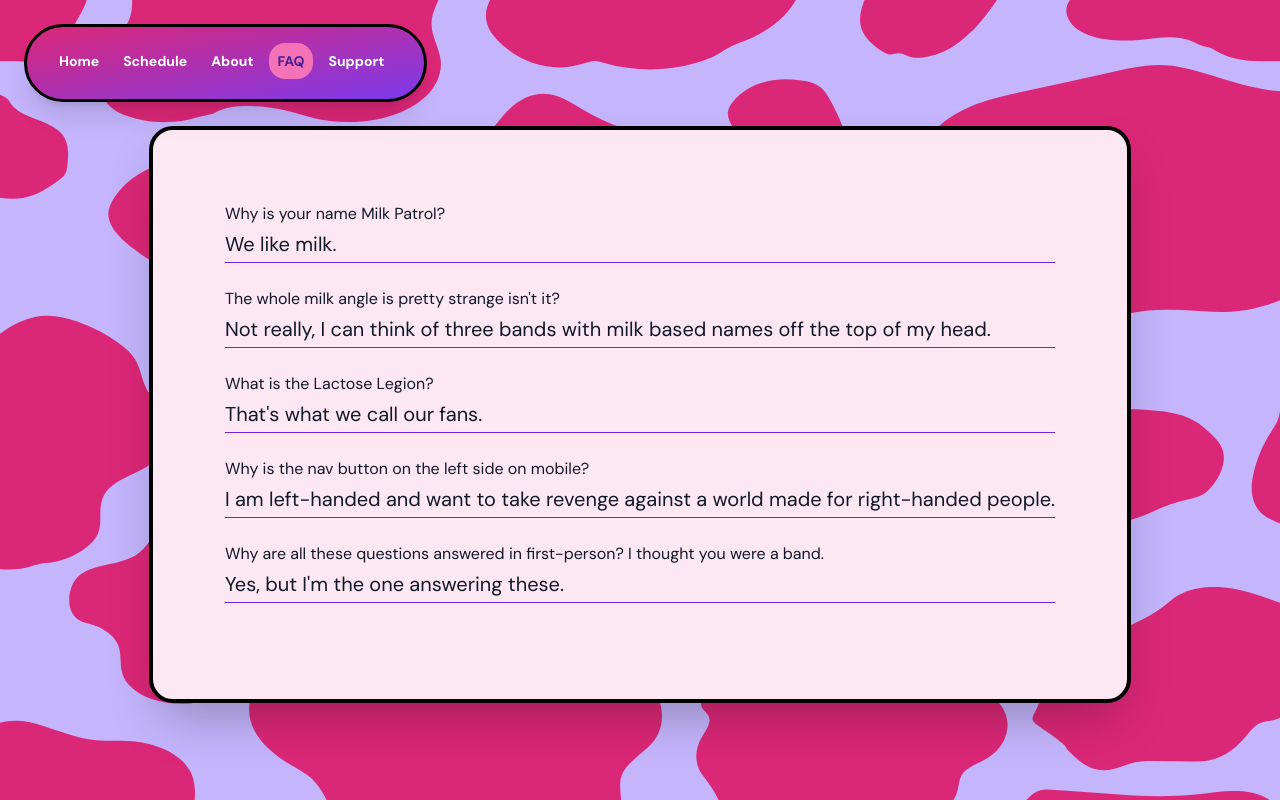
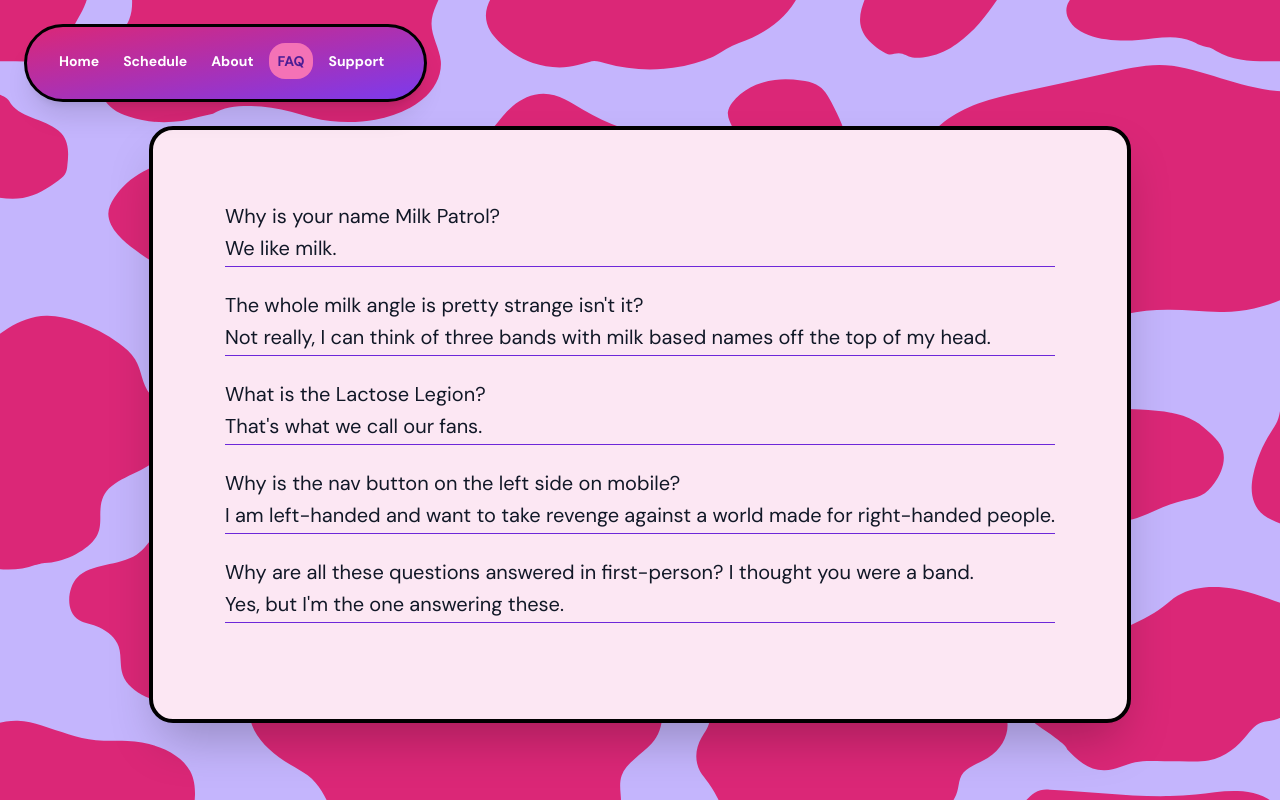
Before and after one commit to BenSievert/milkpatrol, a React (Vite) app: page /faq in a window 1280 px wide. Built offline with nearby package versions, Linux system fonts and the light colour scheme.

Commit message:
commitment

```diff
--- a/src/routes/FAQ.tsx
+++ b/src/routes/FAQ.tsx
@@ -27,7 +27,7 @@ function FAQ() {
       <div className="p-2">
         {qAndAs.map(({question, answer}, i) => (
           <div className='mb-6 border-b border-violet-700' key={i}>
-            <div className='text-base mb-1'>{question}</div>
+            <div className=' mb-1'>{question}</div>
             <div className='mb-1'>{answer}</div>
           </div>
         ))}
```
